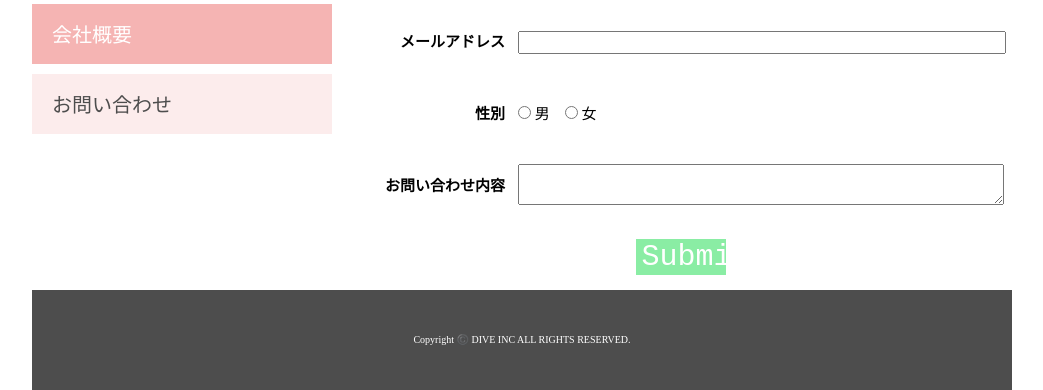
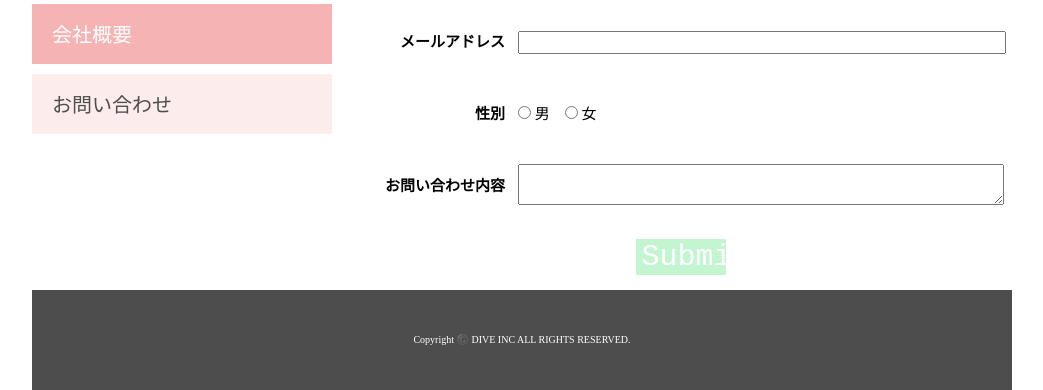
Before and after one commit to dr5se4aw3/VendingMachine, a plain HTML site: page HTML･CSS演習1/contact.html in a window 1280 px wide. In both pictures the pointer is over the input 798 px from the left and 1120 px from the top of the page. Shown: the part 864-1254 px from the top of the page, without its empty margins (118-1161 px from the left). Drawn offline with Linux system fonts and the light colour scheme.

Commit message:
修正：送信ボタンがマウスオーバー時に透明化するようにした

```diff
--- a/HTML･CSS演習1/css/contact.css
+++ b/HTML･CSS演習1/css/contact.css
@@ -31,5 +31,9 @@ input[type="submit"]{
   font-size: 3rem;
   width: 90px;
   background-color: #8AEDA4;
+}
 
+input[type="submit"]:hover{
+  opacity: 0.5;
+  cursor: pointer;
 }
```
